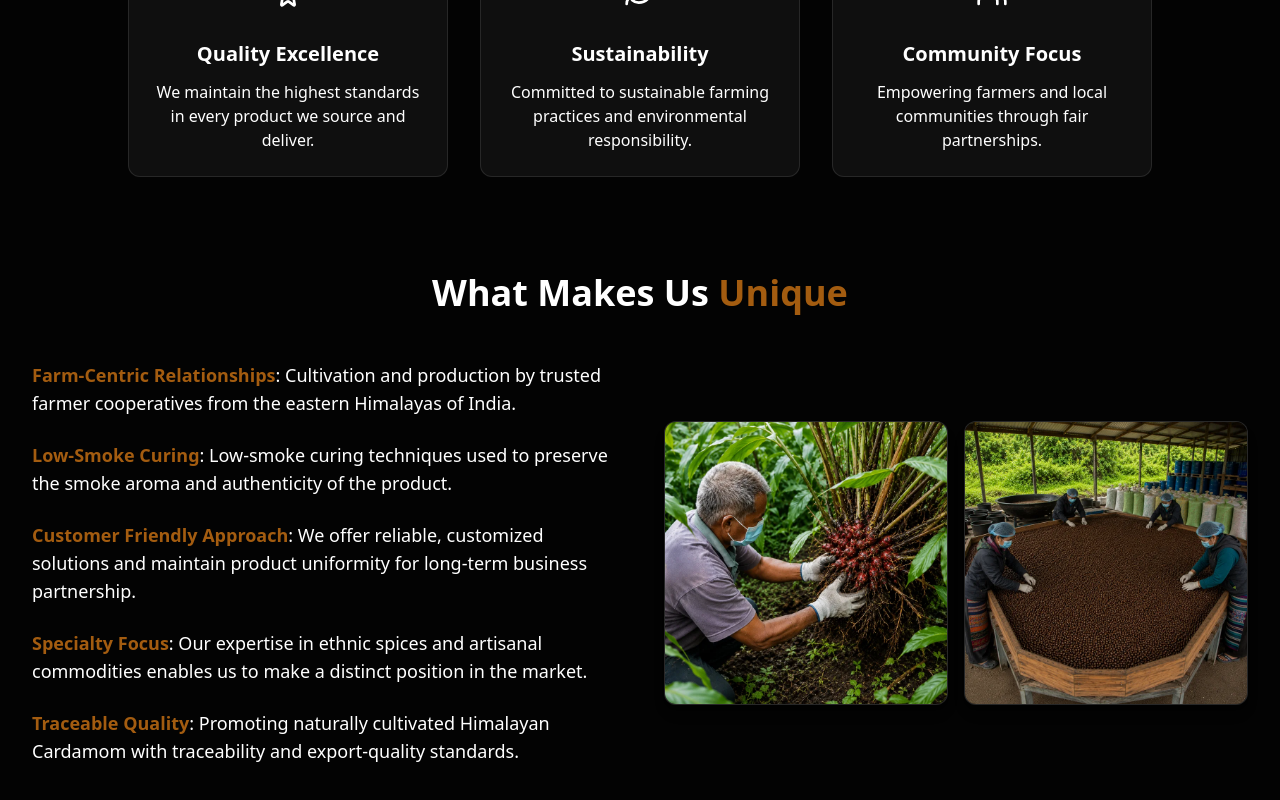
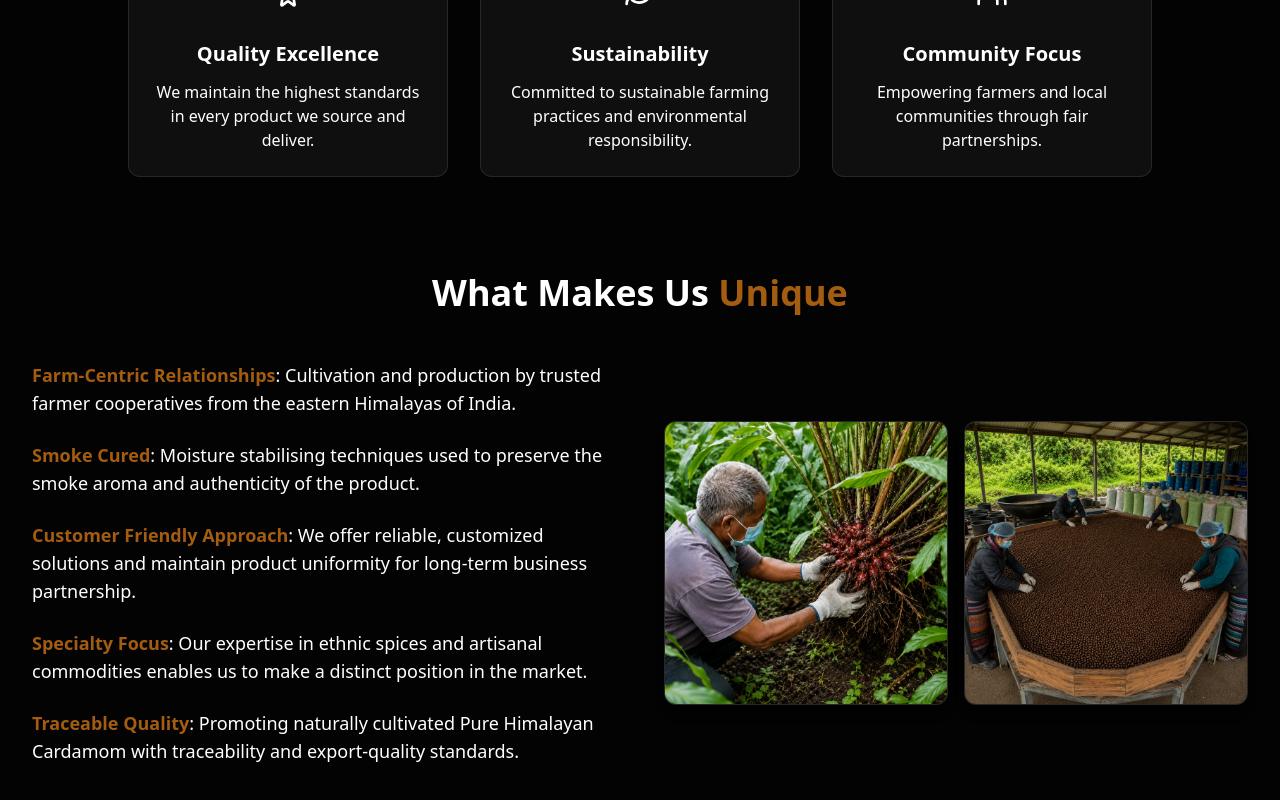
Before and after one commit to Abhigyan9831/Exim, a React (Vite) app: page /about in a window 1280 px wide. Shown: the part 1792-2592 px from the top of the page. Built offline with nearby package versions, Linux system fonts and the light colour scheme.

Commit message:
Update About page: 'Low-Smoke Curing' -> 'Smoke Cured', 'Himalayan Cardamom' -> 'Pure Himalayan Cardamom'

```diff
--- a/src/app/pages/About.tsx
+++ b/src/app/pages/About.tsx
@@ -126,7 +126,7 @@ export function About() {
               </ScrollReveal>
               <ScrollReveal delay={100}>
                 <div>
-                  <strong className="text-[#A35C10]">Low-Smoke Curing</strong>: Low-smoke curing techniques used to preserve the smoke aroma and authenticity of the product.
+                  <strong className="text-[#A35C10]">Smoke Cured</strong>: Moisture stabilising techniques used to preserve the smoke aroma and authenticity of the product.
                 </div>
               </ScrollReveal>
               <ScrollReveal delay={200}>
@@ -141,7 +141,7 @@ export function About() {
               </ScrollReveal>
               <ScrollReveal delay={400}>
                 <div>
-                  <strong className="text-[#A35C10]">Traceable Quality</strong>: Promoting naturally cultivated Himalayan Cardamom with traceability and export-quality standards.
+                  <strong className="text-[#A35C10]">Traceable Quality</strong>: Promoting naturally cultivated Pure Himalayan Cardamom with traceability and export-quality standards.
                 </div>
               </ScrollReveal>
             </div>
```
